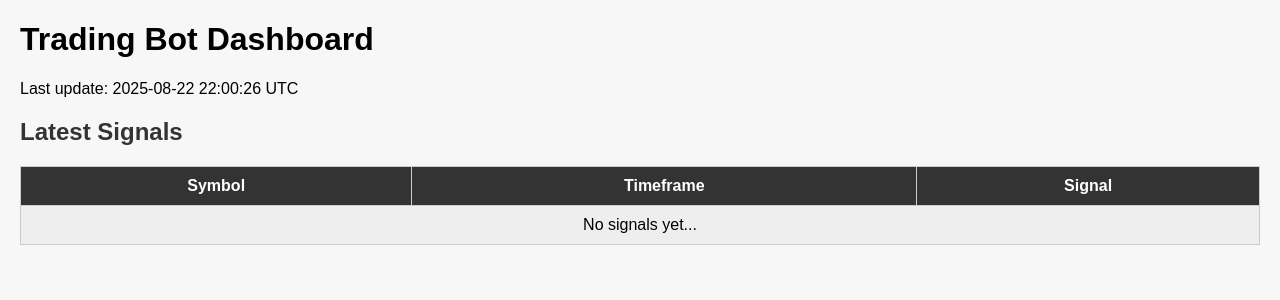
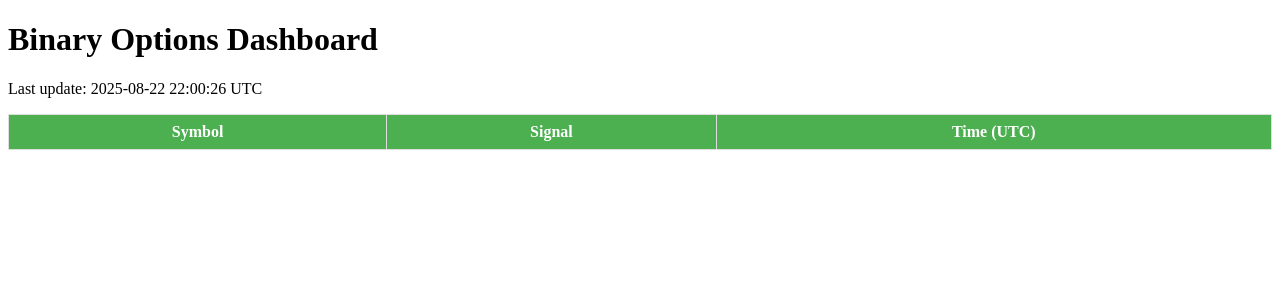
Before and after one commit to Judyk247/binary_option_bot, a Flask app: page / in a window 1280 px wide. Shown: the top 300 px of the page. Run offline with Flask 3, Linux system fonts and the light colour scheme; lists and menus that the app fills with data are empty; parts of the project's set-up code (start-up, migrations or seed data) failed here and were passed over; some libraries are stand-ins or nearby versions.

Commit message:
dashboard.html

```diff
--- a/template/dashboard.html
+++ b/template/dashboard.html
@@ -1,47 +1,69 @@
-<!-- templates/dashboard.html -->
 <!DOCTYPE html>
 <html lang="en">
 <head>
     <meta charset="UTF-8">
-    <title>Trading Bot Dashboard</title>
+    <title>Binary Options Dashboard</title>
+    <script src="https://cdnjs.cloudflare.com/ajax/libs/socket.io/4.6.1/socket.io.min.js"></script>
     <style>
-        body { font-family: Arial, sans-serif; margin: 20px; background-color: #f7f7f7; }
-        table { border-collapse: collapse; width: 100%; margin-bottom: 30px; }
-        th, td { border: 1px solid #ccc; padding: 10px; text-align: center; }
-        th { background-color: #333; color: #fff; }
-        tr:nth-child(even) { background-color: #eee; }
-        .signal-buy { color: green; font-weight: bold; }
-        .signal-sell { color: red; font-weight: bold; }
-        h2 { color: #333; }
+        table {
+            width: 100%;
+            border-collapse: collapse;
+        }
+        th, td {
+            border: 1px solid #ddd;
+            padding: 8px;
+            text-align: center;
+        }
+        th {
+            background-color: #4CAF50;
+            color: white;
+        }
+        tr:nth-child(even){background-color: #f2f2f2;}
     </style>
 </head>
 <body>
-    <h1>Trading Bot Dashboard</h1>
-    <p>Last update: {{ now.strftime("%Y-%m-%d %H:%M:%S") }} UTC</p>
+    <h1>Binary Options Dashboard</h1>
+    <p>Last update: <span id="last-update">{{ now.strftime('%Y-%m-%d %H:%M:%S') }}</span> UTC</p>
 
-    <h2>Latest Signals</h2>
-    <table>
+    <table id="signals-table">
+        <thead>
             <tr>
                 <th>Symbol</th>
-            <th>Timeframe</th>
                 <th>Signal</th>
+                <th>Time (UTC)</th>
             </tr>
-        {% if signals %}
-            {% for key, signal in signals.items() %}
-                {% set parts = key.split("_") %}
+        </thead>
+        <tbody>
+            {% for sig in signals %}
             <tr>
-                    <td>{{ parts[0] }}</td>
-                    <td>{{ parts[1] }}</td>
-                    <td class="{% if signal == 'Buy' %}signal-buy{% elif signal == 'Sell' %}signal-sell{% endif %}">
-                        {{ signal }}
-                    </td>
+                <td>{{ sig.symbol }}</td>
+                <td>{{ sig.signal }}</td>
+                <td>{{ sig.time }}</td>
             </tr>
             {% endfor %}
-        {% else %}
-            <tr>
-                <td colspan="3">No signals yet...</td>
-            </tr>
-        {% endif %}
+        </tbody>
     </table>
+
+    <script>
+        const socket = io();
+
+        // Listen for new signals from the backend
+        socket.on('update_signal', function(data) {
+            const table = document.getElementById('signals-table').getElementsByTagName('tbody')[0];
+
+            // Append new row
+            const row = table.insertRow();
+            const cellSymbol = row.insertCell(0);
+            const cellSignal = row.insertCell(1);
+            const cellTime = row.insertCell(2);
+
+            cellSymbol.innerText = data.symbol;
+            cellSignal.innerText = data.signal;
+            cellTime.innerText = data.time;
+
+            // Update last update timestamp
+            document.getElementById('last-update').innerText = new Date().toISOString().slice(0,19).replace('T', ' ');
+        });
+    </script>
 </body>
 </html>
```
Lines whose indentation alone changed are shown as unchanged.
